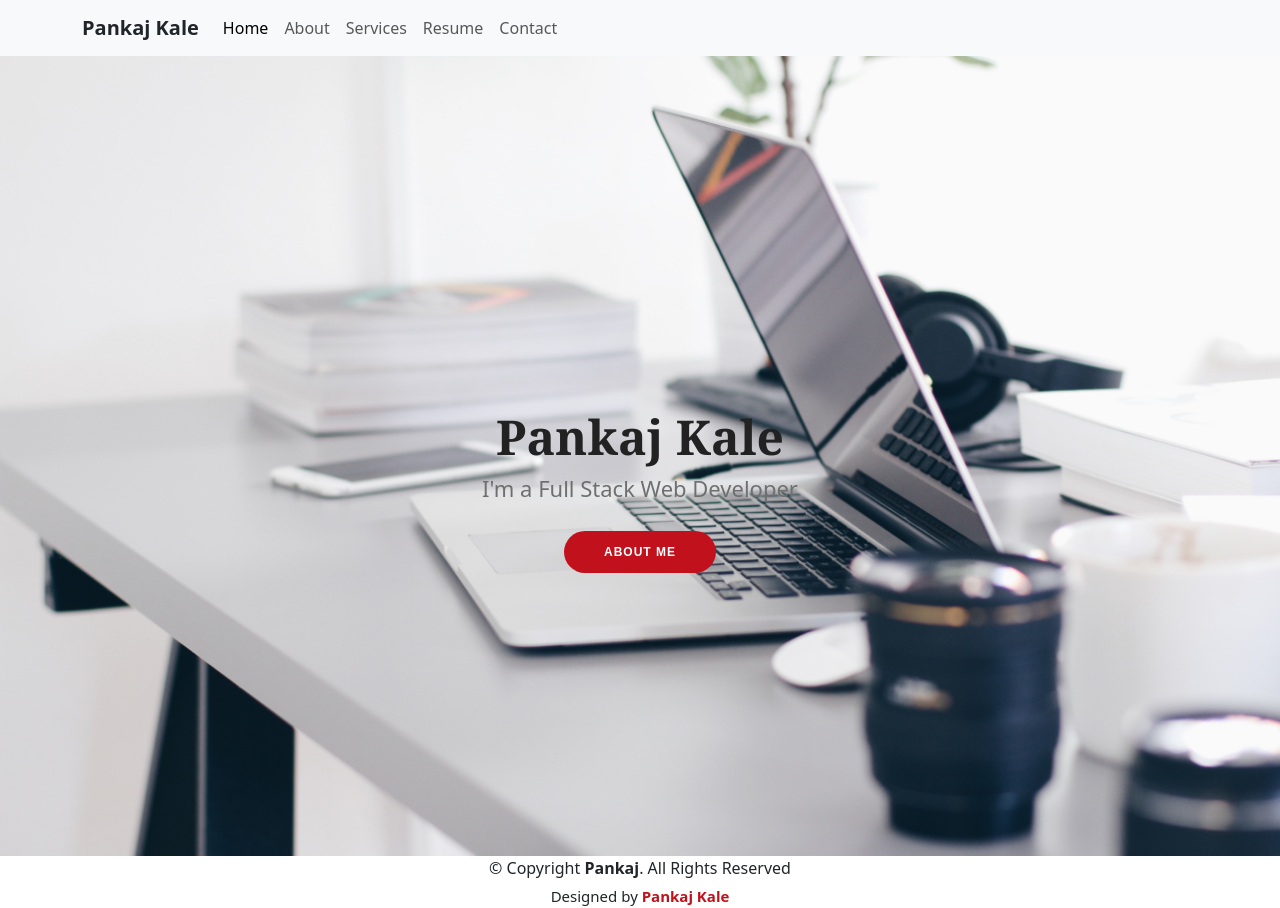
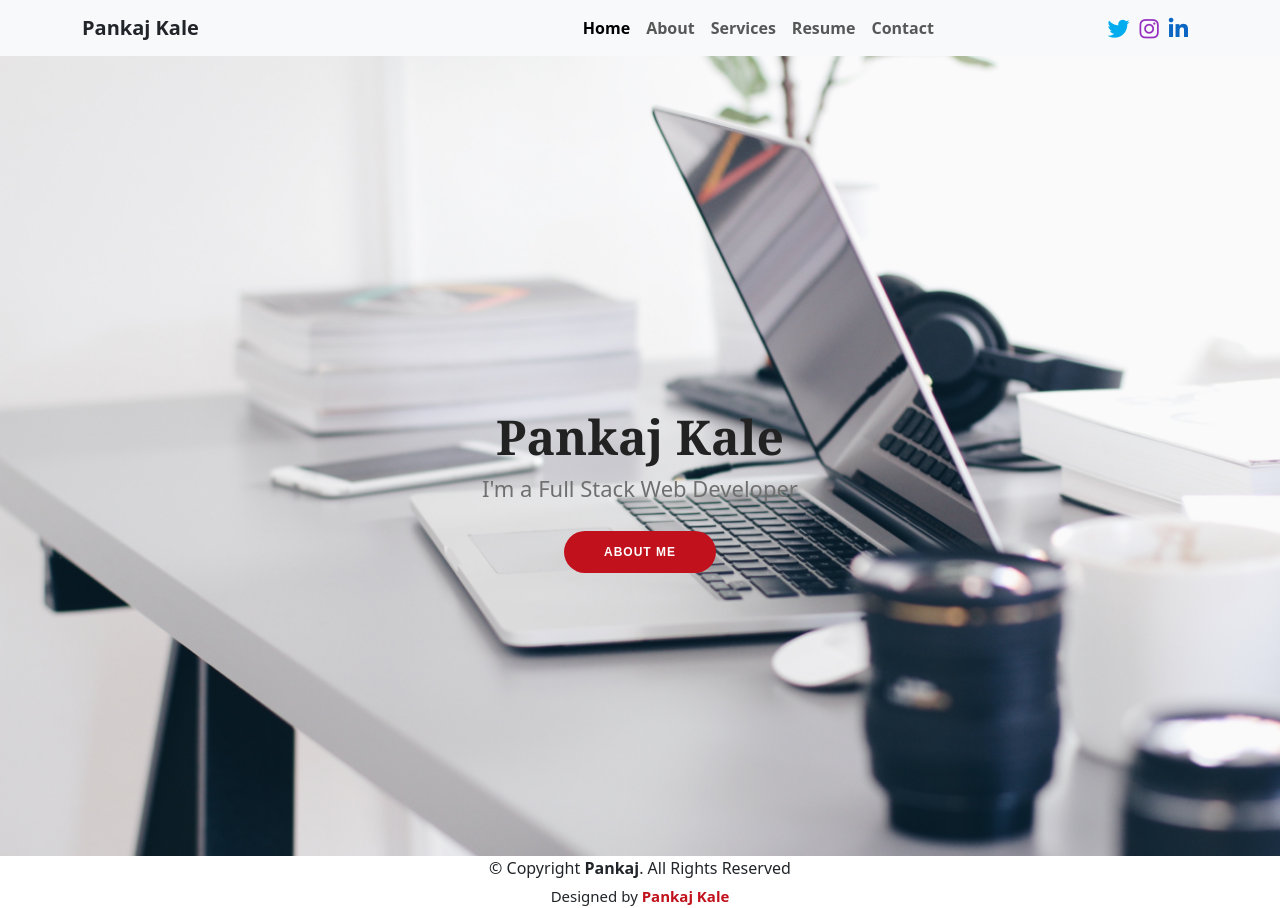
Before and after one commit to pankaj5252/Pankaj-kale-Portfolio, a React (Create React App) app: page / in a window 1280 px wide. Built offline with nearby package versions, Linux system fonts and the light colour scheme.

Commit message:
Initial commit

```diff
--- a/public/index.html
+++ b/public/index.html
@@ -25,6 +25,7 @@
       Learn how to configure a non-root public URL by running `npm run build`.
     -->
     <title>React App</title>
+    <script src="https://kit.fontawesome.com/6fae70d273.js" crossorigin="anonymous"></script>
   </head>
   <body>
     <noscript>You need to enable JavaScript to run this app.</noscript>
--- a/src/components/MyNav.jsx
+++ b/src/components/MyNav.jsx
@@ -29,6 +29,23 @@ const MyNav = () => {
                 Contact
               </NavLink>
             </Nav>
+            <div className="header-social-links">
+              <NavLink className="twitter">
+                <i className="fa fa-twitter"></i>
+              </NavLink>
+              <NavLink
+                to="https://instagram.com/pankaj_kale_96k?igshid=MzNlNGNkZWQ4Mg== "
+                className="instagram"
+              >
+                <i className="fa-brands fa-instagram"></i>
+              </NavLink>
+              <NavLink
+                to="https://www.linkedin.com/in/pankaj-kale-pk5151"
+                className="linkedin"
+              >
+                <i className="fa fa-linkedin"></i>
+              </NavLink>
+            </div>
           </Navbar.Collapse>
         </Container>
       </Navbar>
--- a/src/components/style.css
+++ b/src/components/style.css
@@ -1,3 +1,44 @@
+/* NAV */
+.header-social-links {
+  display: flex !important;
+  font-size: 22px;
+}
+
+.twitter{
+  color: #00acee !important;
+  margin-right: 10px;
+}
+
+.instagram{
+  color: #962fbf !important;
+  margin-right: 10px;
+}
+
+.linkedin{
+  margin-right: 10px;
+  color: #0A66C2 !important;
+
+}
+@media (max-width: 992px) {
+  .header-social-links {
+    width: 100%;
+    display: flex;
+    justify-content: center;
+  }
+
+  .main {
+    margin-left: 10px;
+  }
+  .me-auto{
+    margin-left:0px !important;
+  }
+}
+.me-auto{
+  margin-left:360px;
+}
+.nav-link{
+  font-weight: 650 !important;
+}
 /* HOME */
 #hero {
     width: 100%;
```
